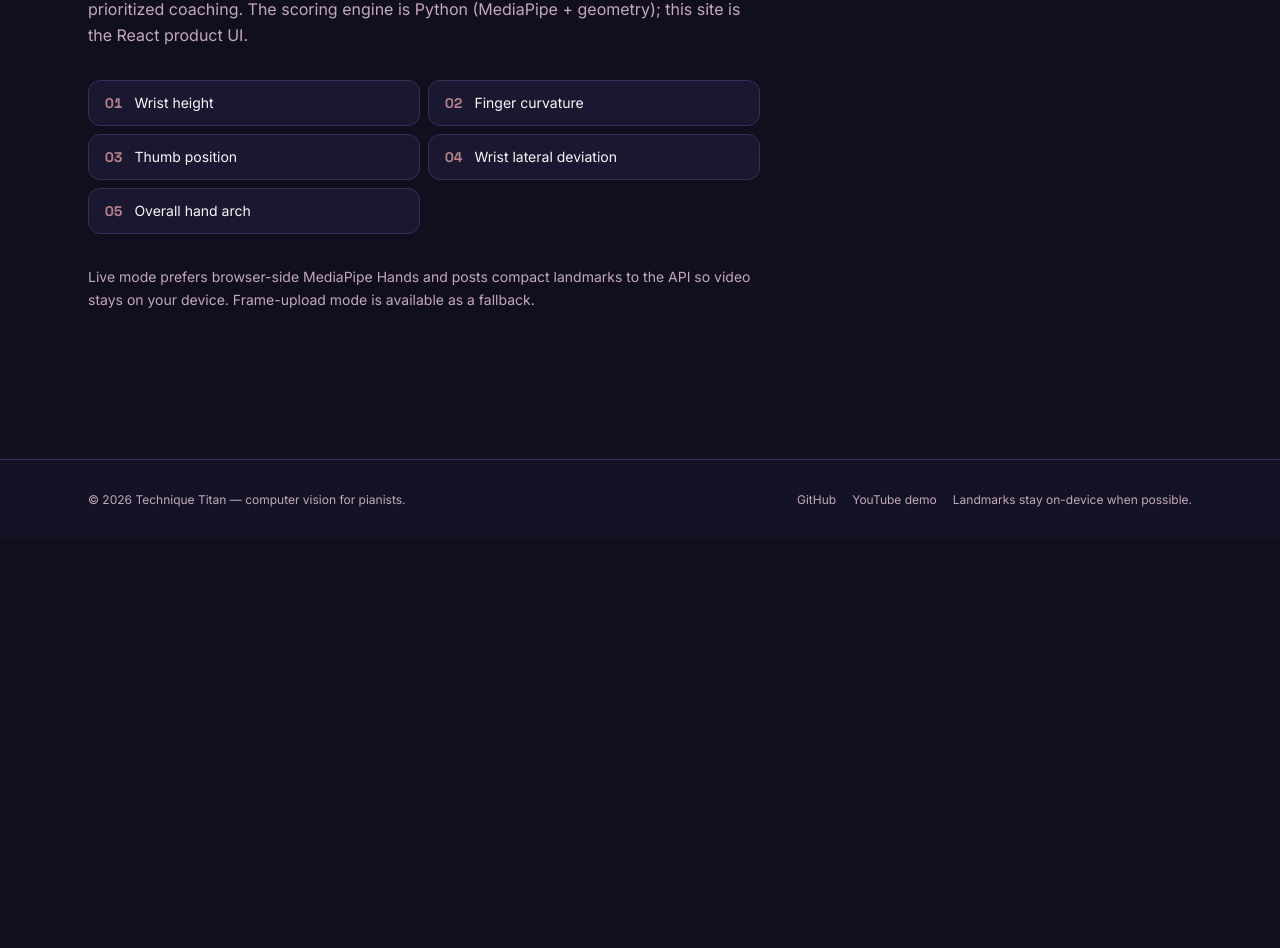
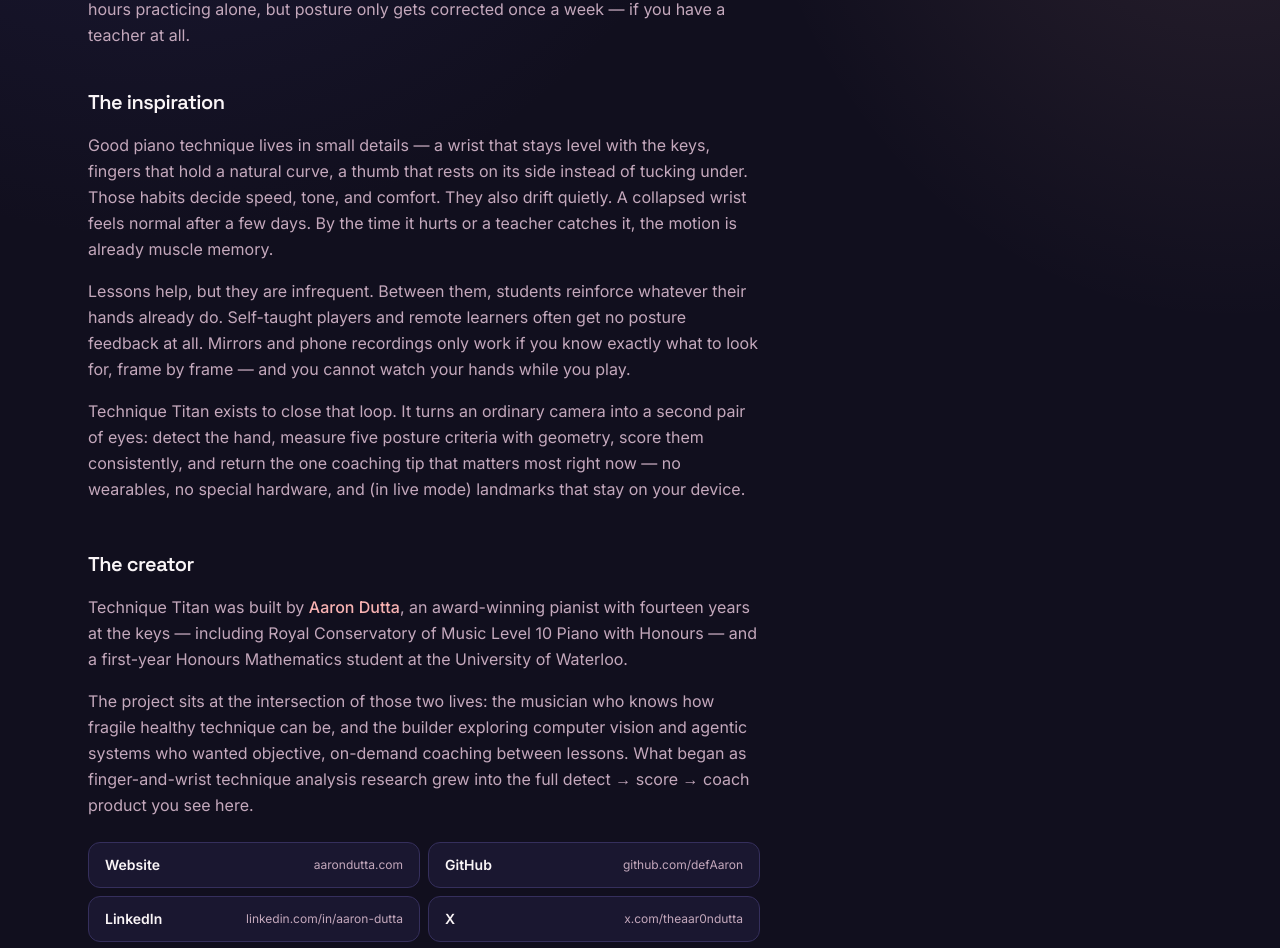
Before and after one commit to defAaron/TechniqueTitan, a React (Vite) app in the folder web/: page /about in a window 1280 px wide. Shown: the part 260-1208 px from the top of the page. Before the commit the page ends 800 px from the top, so only its background shows below. Built offline with nearby package versions, Linux system fonts and the light colour scheme; no server answers.

Commit message:
Update AboutPage.tsx

```diff
--- a/web/src/pages/AboutPage.tsx
+++ b/web/src/pages/AboutPage.tsx
@@ -6,23 +6,146 @@
   'Overall hand arch',
 ]
 
+const links = [
+  {
+    href: 'https://aarondutta.com',
+    label: 'Website',
+    detail: 'aarondutta.com',
+  },
+  {
+    href: 'https://github.com/defAaron',
+    label: 'GitHub',
+    detail: 'github.com/defAaron',
+  },
+  {
+    href: 'https://linkedin.com/in/aaron-dutta',
+    label: 'LinkedIn',
+    detail: 'linkedin.com/in/aaron-dutta',
+  },
+  {
+    href: 'https://x.com/theaar0ndutta',
+    label: 'X',
+    detail: 'x.com/theaar0ndutta',
+  },
+  {
+    href: 'https://youtube.com/@aaron_dutta',
+    label: 'YouTube',
+    detail: 'youtube.com/@aaron_dutta',
+  },
+]
+
 export function AboutPage() {
   return (
     <article className="animate-fade-up max-w-2xl">
       <p className="inline-flex items-center gap-2 rounded-full border border-primary/30 bg-primary/10 px-3 py-1 text-xs font-semibold uppercase tracking-[0.18em] text-primary-bright">
         <span aria-hidden="true" className="h-1.5 w-1.5 rounded-full bg-accent" />
-        Under the hood
+        Origin story
       </p>
       <h1 className="mt-5 font-display text-3xl font-bold tracking-tight text-foreground">
         About
       </h1>
       <p className="mt-3 leading-relaxed text-muted">
+        Technique Titan started from a gap every serious pianist knows: you spend most of
+        your hours practicing alone, but posture only gets corrected once a week — if you
+        have a teacher at all.
+      </p>
+
+      <section aria-labelledby="inspiration-heading" className="mt-10">
+        <h2
+          id="inspiration-heading"
+          className="font-display text-xl font-semibold text-foreground"
+        >
+          The inspiration
+        </h2>
+        <div className="mt-4 space-y-4 text-sm leading-relaxed text-muted sm:text-base">
+          <p>
+            Good piano technique lives in small details — a wrist that stays level with the
+            keys, fingers that hold a natural curve, a thumb that rests on its side instead of
+            tucking under. Those habits decide speed, tone, and comfort. They also drift
+            quietly. A collapsed wrist feels normal after a few days. By the time it hurts or
+            a teacher catches it, the motion is already muscle memory.
+          </p>
+          <p>
+            Lessons help, but they are infrequent. Between them, students reinforce whatever
+            their hands already do. Self-taught players and remote learners often get no
+            posture feedback at all. Mirrors and phone recordings only work if you know
+            exactly what to look for, frame by frame — and you cannot watch your hands while
+            you play.
+          </p>
+          <p>
+            Technique Titan exists to close that loop. It turns an ordinary camera into a
+            second pair of eyes: detect the hand, measure five posture criteria with
+            geometry, score them consistently, and return the one coaching tip that matters
+            most right now — no wearables, no special hardware, and (in live mode) landmarks
+            that stay on your device.
+          </p>
+        </div>
+      </section>
+
+      <section aria-labelledby="creator-heading" className="mt-12">
+        <h2
+          id="creator-heading"
+          className="font-display text-xl font-semibold text-foreground"
+        >
+          The creator
+        </h2>
+        <div className="mt-4 space-y-4 text-sm leading-relaxed text-muted sm:text-base">
+          <p>
+            Technique Titan was built by{' '}
+            <a
+              href="https://aarondutta.com"
+              target="_blank"
+              rel="noreferrer"
+              className="font-medium text-accent transition-colors hover:text-primary-bright"
+            >
+              Aaron Dutta
+            </a>
+            , an award-winning pianist with fourteen years at the keys — including Royal
+            Conservatory of Music Level 10 Piano with Honours — and a first-year Honours
+            Mathematics student at the University of Waterloo.
+          </p>
+          <p>
+            The project sits at the intersection of those two lives: the musician who knows
+            how fragile healthy technique can be, and the builder exploring computer vision
+            and agentic systems who wanted objective, on-demand coaching between lessons.
+            What began as finger-and-wrist technique analysis research grew into the full
+            detect → score → coach product you see here.
+          </p>
+        </div>
+
+        <ul className="mt-6 grid gap-2 sm:grid-cols-2">
+          {links.map((link) => (
+            <li key={link.href}>
+              <a
+                href={link.href}
+                target="_blank"
+                rel="noreferrer"
+                className="group flex items-center justify-between gap-3 rounded-xl border border-line bg-surface px-4 py-3 transition-all duration-200 hover:border-accent/50 hover:bg-surface-raised hover:glow-cyan"
+              >
+                <span className="text-sm font-semibold text-foreground">{link.label}</span>
+                <span className="truncate text-xs text-muted transition-colors group-hover:text-accent">
+                  {link.detail}
+                </span>
+              </a>
+            </li>
+          ))}
+        </ul>
+      </section>
+
+      <section aria-labelledby="scoring-heading" className="mt-12">
+        <h2
+          id="scoring-heading"
+          className="font-display text-xl font-semibold text-foreground"
+        >
+          Under the hood
+        </h2>
+        <p className="mt-4 text-sm leading-relaxed text-muted sm:text-base">
           Technique Titan detects hand landmarks, scores five piano posture criteria, and
           returns prioritized coaching. The scoring engine is Python (MediaPipe + geometry);
           this site is the React product UI.
         </p>
 
-      <ul className="mt-8 grid gap-2 sm:grid-cols-2">
+        <ul className="mt-6 grid gap-2 sm:grid-cols-2">
           {criteria.map((label, i) => (
             <li
               key={label}
@@ -36,10 +159,11 @@
           ))}
         </ul>
 
-      <p className="mt-8 text-sm leading-relaxed text-muted">
+        <p className="mt-6 text-sm leading-relaxed text-muted">
           Live mode prefers browser-side MediaPipe Hands and posts compact landmarks to the
           API so video stays on your device. Frame-upload mode is available as a fallback.
         </p>
+      </section>
     </article>
   )
 }
```
Lines whose indentation alone changed are shown as unchanged.
